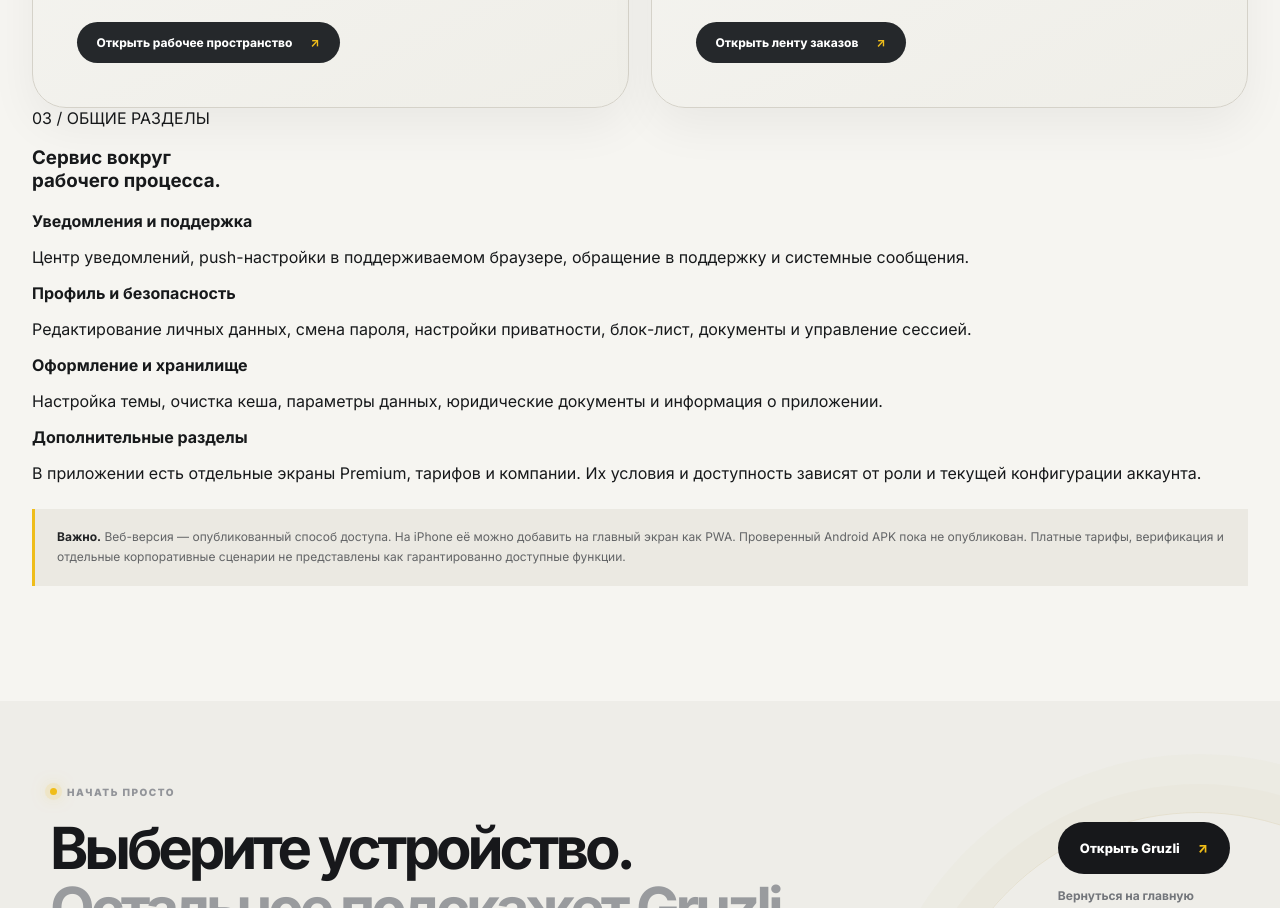
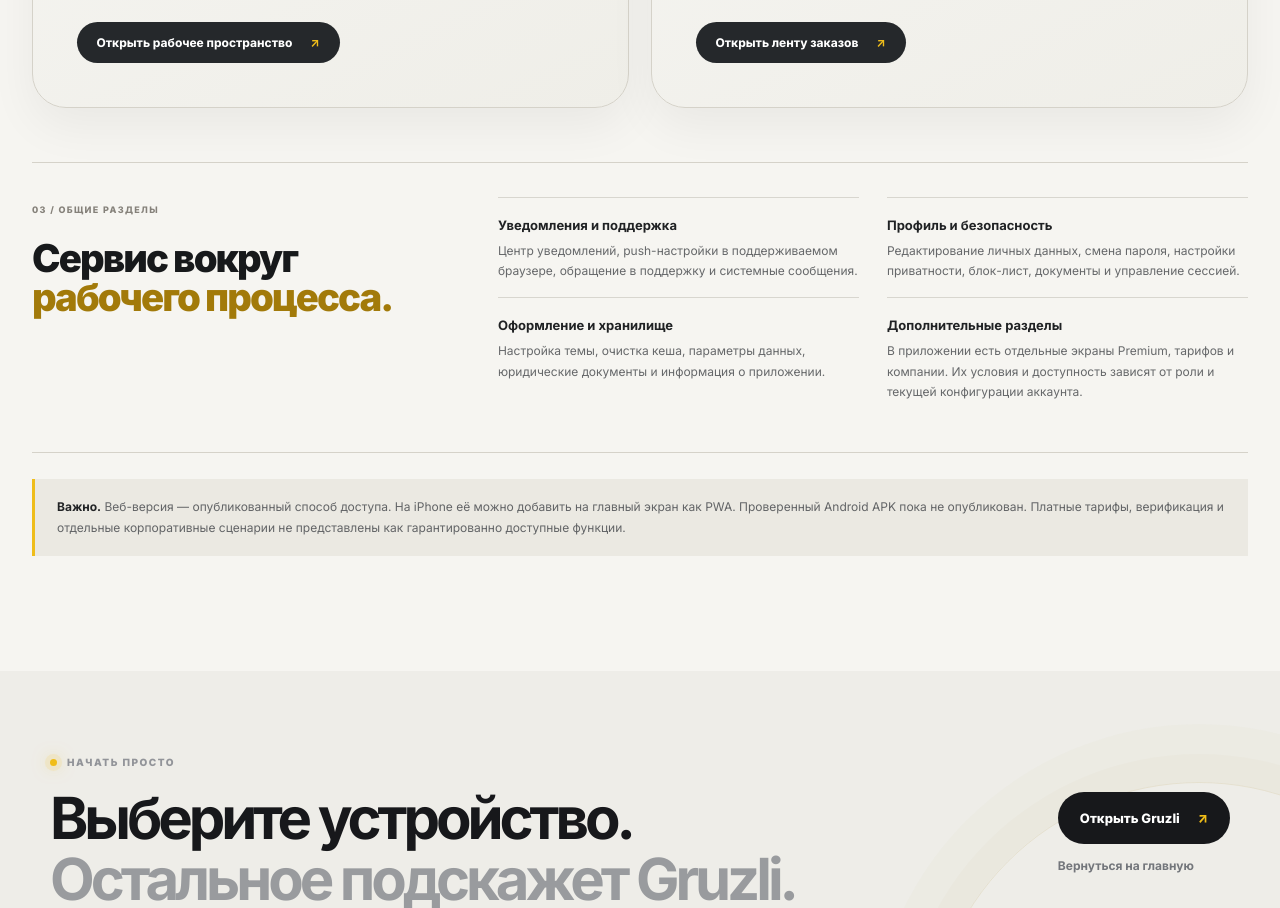
Before and after one commit to borzenkoofficial-lab/Gruzli_official, a website built with Vite: page app/index.html in a window 1280 px wide. Shown: the part 5162-6070 px from the top of the page. Built offline with nearby package versions, Linux system fonts and the light colour scheme.

Commit message:
Style shared app capabilities section

```diff
--- a/app/capabilities.css
+++ b/app/capabilities.css
@@ -24,3 +24,14 @@
 .capabilities-footnote b{color:#222426}
 @media(max-width:850px){.capabilities-shell{width:calc(100% - 40px)}.capabilities-heading{grid-template-columns:1fr;gap:18px;margin:34px 0}.capability-groups{grid-template-columns:1fr}.capability-vessel{border-radius:42px 42px 28px 28px}}
 @media(max-width:480px){.capabilities-shell{width:calc(100% - 32px)}.capabilities-heading h2{font-size:42px}.capability-vessel{padding:24px 20px}.capability-vessel h3{font-size:34px}.capability-list b{font-size:13px}.capability-list p{font-size:12px}}
+
+.capability-common{display:grid;grid-template-columns:.72fr 1.28fr;gap:44px;margin-top:54px;padding:34px 0;border-top:1px solid #d5d2c9;border-bottom:1px solid #d5d2c9}
+.common-heading>span{font-size:9px;letter-spacing:.15em;font-weight:800;color:#85817a}
+.common-heading h3{font-size:clamp(28px,3vw,42px);line-height:1.03;letter-spacing:-.05em;margin:22px 0 0;font-weight:850}
+.common-heading h3 em{font-style:normal;color:#a27a0a}
+.common-items{display:grid;grid-template-columns:1fr 1fr;gap:0 28px}
+.common-items article{padding:16px 0;border-top:1px solid #d8d6cf}
+.common-items b{font-size:13px;color:#202224}
+.common-items p{font-size:12px;line-height:1.7;color:#66686a;margin:7px 0 0}
+@media(max-width:850px){.capability-common{grid-template-columns:1fr;gap:20px}.common-items{grid-template-columns:1fr 1fr}}
+@media(max-width:480px){.common-items{grid-template-columns:1fr}.capability-common{padding:28px 0}}
```
